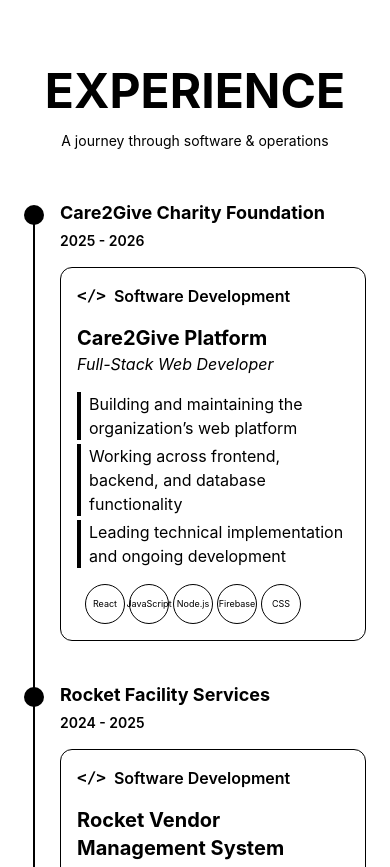
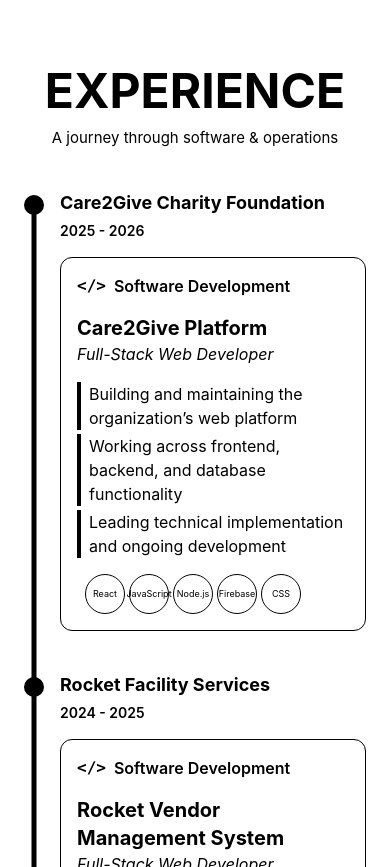
Before and after one commit to shuaiby18/portfolio, a React app: page / in a window 390 px wide. Shown: the part 3500-4367 px from the top of the page. Built offline with nearby package versions, Linux system fonts and the light colour scheme; the HTML template or start-up script is replaced by a standard one.

Commit message:
Completed Mobile Layout for Experience Section

```diff
--- a/src/components/Experience.jsx
+++ b/src/components/Experience.jsx
@@ -7,12 +7,12 @@
       <div className="max-w-7xl mx-auto px-6 md:px-10 lg:px-16">
 
         {/* Section heading */}
-        <h2 className="text-5xl lg:text-8xl font-bold text-center mb-4 lg:mb-16">
+        <h2 className="text-5xl lg:text-8xl font-bold text-center mb-3 lg:mb-16">
           EXPERIENCE
         </h2>
 
         {/* Mobile subtitle */}
-        <p className="text-center text-sm sm:text-base mb-12 lg:hidden">
+        <p className="text-center text-[15px] mb-10 lg:hidden">
           A journey through software & operations
         </p>
 
@@ -35,7 +35,7 @@
         <div className="relative flex flex-col gap-10 lg:gap-12">
 
           {/* Main timeline line */}
-          <div className="absolute left-[10px] lg:left-1/2 -translate-x-1/2 top-2 bottom-0 w-[2px] bg-black"></div>
+          <div className="absolute left-[10px] lg:left-1/2 -translate-x-1/2 top-2 bottom-0 w-[5px] bg-black"></div>
 
           {/* ================= CARE2GIVE ROW ================= */}
           <div className="relative grid grid-cols-[20px_minmax(0,1fr)] lg:grid-cols-[1fr_0.45fr_1fr] gap-x-4 gap-y-4 lg:gap-10 items-start lg:items-stretch">
```
